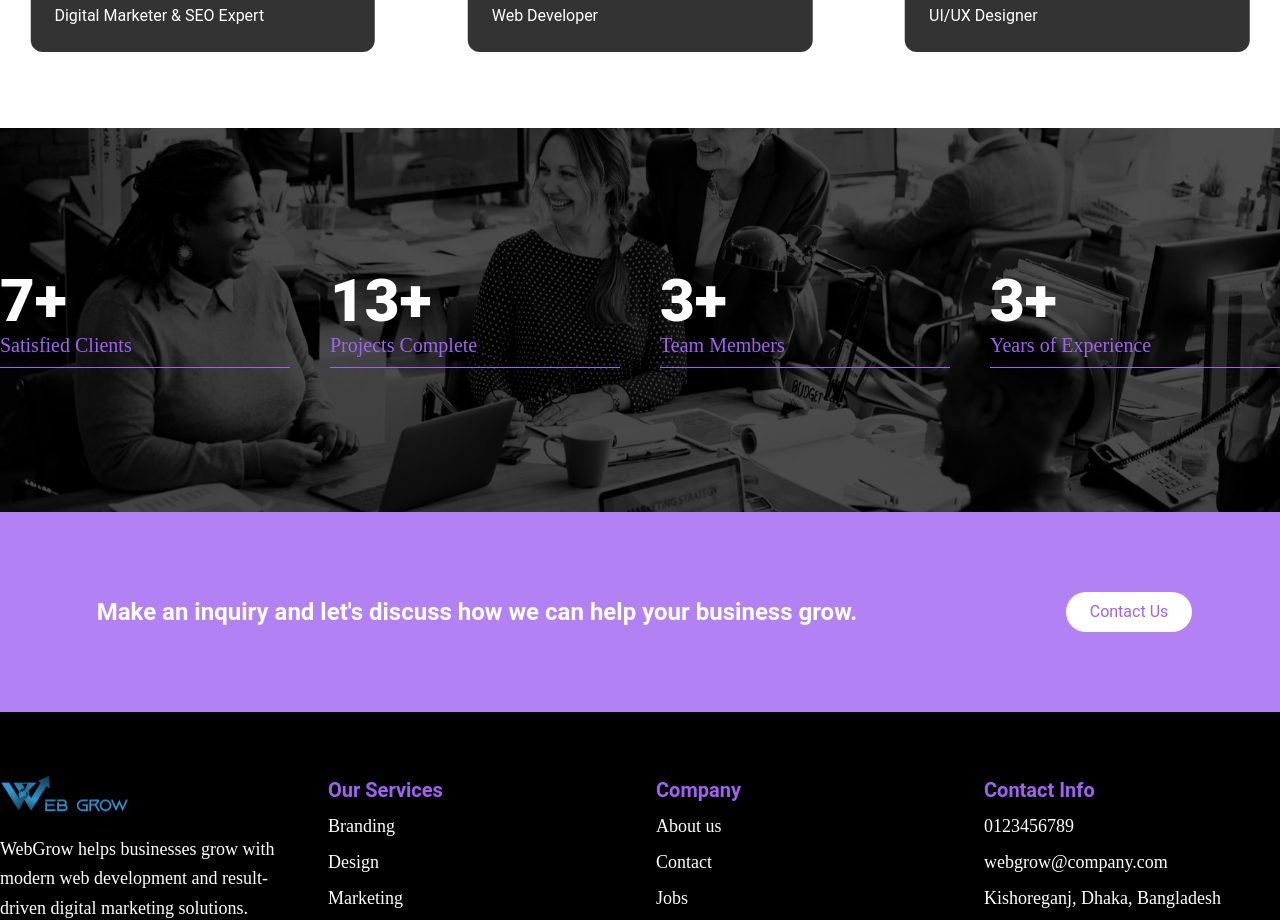
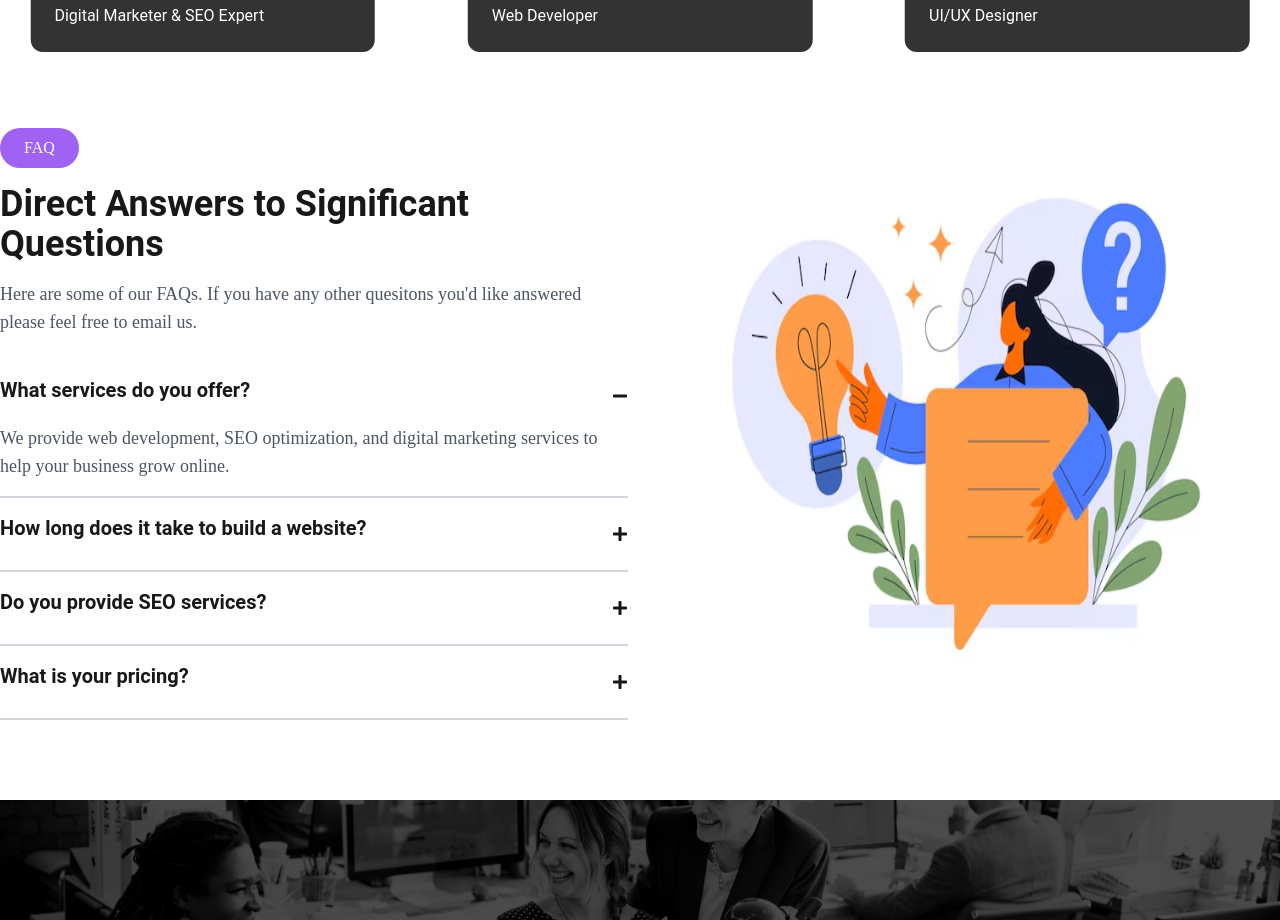
Before and after one commit to Tamanna5092/web-grow, a React (Vite) app: page / in a window 1280 px wide. Shown: the part 2380-3300 px from the top of the page. Built offline with nearby package versions, Linux system fonts and the light colour scheme.

Commit message:
faq section and added text color

```diff
--- a/src/components/AboutUs/AboutUs.jsx
+++ b/src/components/AboutUs/AboutUs.jsx
@@ -8,7 +8,7 @@ export default function AboutUs() {
       <div className='md:col-span-3 flex flex-col px-4 md:px-0'>
         <h2 className='text-3xl md:text-4xl font-bold text-(--primary-color)'>About Us</h2>
         <hr className='w-40 border-2 border-(--primary-color) my-6' />
-        <p className='lora text-lg'>We are a team of passionate developers and designers dedicated to creating amazing web experiences that help businesses grow online. Our goal is to deliver high-quality solutions that are fast, user-friendly, and optimized for success. We focus on building modern, responsive websites and implementing result-driven digital marketing strategies that increase visibility, attract more customers, and boost overall business performance. With a strong commitment to quality, creativity, and innovation, we ensure every project we deliver meets the highest standards and provides real value to our clients. <Link to="/about" className='text-(--primary-color) hover:underline'>More</Link></p>
+        <p className='lora text-lg text-(--text-color)'>We are a team of passionate developers and designers dedicated to creating amazing web experiences that help businesses grow online. Our goal is to deliver high-quality solutions that are fast, user-friendly, and optimized for success. We focus on building modern, responsive websites and implementing result-driven digital marketing strategies that increase visibility, attract more customers, and boost overall business performance. With a strong commitment to quality, creativity, and innovation, we ensure every project we deliver meets the highest standards and provides real value to our clients. <Link to="/about" className='text-(--primary-color) hover:underline'>More</Link></p>
       </div>
       <div className='md:col-span-2'>
         <img className='w-full object-cover border-4 border-(--primary-color) hover:bg-(--var-color-primary) hover:scale-105 duration-500 hover:brightness-75' src={about} alt="About Us" />
--- a/src/components/DigitalMarketing/DigitalMarketing.jsx
+++ b/src/components/DigitalMarketing/DigitalMarketing.jsx
@@ -95,10 +95,12 @@ export default function DigitalMarketing() {
             >
               <Icon className="w-16 h-16 p-4 bg-(--primary-color) text-white rounded-lg" />
               <h2 className="text-2xl font-bold mt-6">{service.title}</h2>
-              <p className=" mt-4 lora text-lg">{service.description}</p>
+              <p className=" mt-4 lora text-lg text-(--text-color)">
+                {service.description}
+              </p>
               <ul className="mt-4 space-y-2">
                 {service.features.map((feature, index) => (
-                  <li key={index} className="flex items-center gap-2">
+                  <li key={index} className="flex items-center text-(--text-color) gap-2">
                     <FaCheckCircle className="w-4 h-4 text-(--primary-color)" />
                     {feature}
                   </li>
--- /dev/null
+++ b/src/components/FAQ/FAQ.jsx
@@ -0,0 +1,76 @@
+import React, { useState } from "react";
+import faqimg from "../../assets/FAQ.avif";
+import { FaPlus, FaMinus } from "react-icons/fa";
+
+export default function FAQ() {
+  const [activeIndex, setActiveIndex] = useState(0);
+
+  const toggleFAQ = (index) => {
+    setActiveIndex((prevActive) => (prevActive === index ? null : index));
+  };
+
+  const faqs = [
+    {
+      question: "What services do you offer?",
+      answer:
+        "We provide web development, SEO optimization, and digital marketing services to help your business grow online.",
+    },
+    {
+      question: "How long does it take to build a website?",
+      answer:
+        "It usually takes 3–7 days depending on the complexity and requirements of the project.",
+    },
+    {
+      question: "Do you provide SEO services?",
+      answer:
+        "Yes, we offer both on-page and off-page SEO to improve your website ranking and traffic.",
+    },
+    {
+      question: "What is your pricing?",
+      answer:
+        "Our pricing depends on the project scope. Contact us to get a custom quote based on your needs.",
+    },
+  ];
+
+  return (
+    <div className="my-20 grid grid-cols-1 md:grid-cols-2 gap-6 px-4 md:px-0">
+      <div>
+        <div>
+          <p className="lora bg-(--primary-color) text-white py-2 px-6 rounded-full w-fit">
+            FAQ
+          </p>
+          <h2 className="text-2xl md:text-4xl font-bold mt-4">
+            Direct Answers to Significant Questions
+          </h2>
+          <p className="mt-4 lora text-lg text-(--text-color)">
+            Here are some of our FAQs. If you have any other quesitons you'd
+            like answered please feel free to email us.
+          </p>
+        </div>
+        <div className="mt-6">
+          {faqs.map((faq, index) => (
+            <div key={index} className="border-b-2 border-gray-300 py-4">
+              <button
+                onClick={() => toggleFAQ(index)}
+                className="w-full text-left flex justify-between items-center space-y-3 font-medium cursor-pointer"
+              >
+                <span className="text-xl font-bold">{faq.question}</span>
+                <span>{activeIndex === index ? <FaMinus /> : <FaPlus />}</span>
+              </button>
+              <div
+                className={`overflow-hidden transition-all duration-1000 ${
+                  activeIndex === index ? "mt-2" : "max-h-0"
+                }`}
+              >
+                <p className="lora text-lg text-(--text-color)">{faq.answer}</p>
+              </div>
+            </div>
+          ))}
+        </div>
+      </div>
+      <div>
+        <img className="w-full h-full" src={faqimg} alt="FAQ" />
+      </div>
+    </div>
+  );
+}
--- a/src/components/Home/Home.jsx
+++ b/src/components/Home/Home.jsx
@@ -4,6 +4,7 @@ import AboutUs from '../AboutUs/AboutUs'
 import OurService from '../OurService/OurService'
 import OurTeam from '../OurTeam/OurTeam'
 import ContactUs from '../ContactUs/ContactUs'
+import FAQ from '../FAQ/FAQ'
 
 export default function Home() {
   return (
@@ -13,6 +14,7 @@ export default function Home() {
         <AboutUs></AboutUs>
         <OurService></OurService>
         <OurTeam></OurTeam>
+        <FAQ></FAQ>
     </div>
         <ContactUs></ContactUs>
     </div>
--- a/src/components/WebDevelopment/WebDevelopment.jsx
+++ b/src/components/WebDevelopment/WebDevelopment.jsx
@@ -73,10 +73,12 @@ export default function WebDevelopment() {
             >
               <Icon className="w-16 h-16 p-4 bg-(--primary-color) text-white rounded-lg" />
               <h2 className="text-2xl font-bold mt-6">{service.title}</h2>
-              <p className=" mt-4 lora text-lg">{service.description}</p>
+              <p className=" mt-4 lora text-lg text-(--text-color)">
+                {service.description}
+              </p>
               <ul className="mt-4 space-y-2">
                 {service.features.map((feature, index) => (
-                  <li key={index} className="flex items-center gap-2">
+                  <li key={index} className="flex items-center text-(--text-color) gap-2">
                     <FaCheckCircle className="w-4 h-4 text-(--primary-color)" />
                     {feature}
                   </li>
--- a/src/index.css
+++ b/src/index.css
@@ -20,10 +20,12 @@ body {
 
 :root {
   --primary-color: #9F62F2;
+  --text-color: #4b5563;
 }
 
 [data-theme="dark"] {
   --primary-color: #facc15;
+  --text-color: #b5b8bf;
 }
 
 .navlink-active,
--- a/src/pages/Contact/Contact.jsx
+++ b/src/pages/Contact/Contact.jsx
@@ -13,7 +13,7 @@ export default function Contact() {
         <h3 className="text-2xl md:text-3xl font-bold text-(--primary-color) w-fit border-b-2 border-(--primary-color) mb-10">
           Contact Us
         </h3>
-        <p className="lora text-lg mb-6">
+        <p className="lora text-lg text-(--text-color) mb-6">
           Whether you need a website or digital marketing services, we are here
           to help. Get in touch with us and let's build something amazing
           together.
@@ -25,7 +25,9 @@ export default function Contact() {
               <IoCallOutline className="w-10 h-10 p-2" />
             </span>
             <div>
-              <p className="lora text-lg">+8801982845092</p>
+              <p className="lora text-lg text-(--text-color)">
+                +8801982845092
+              </p>
             </div>
           </div>
           <div className="flex items-center gap-3">
@@ -34,7 +36,9 @@ export default function Contact() {
               <IoMailOutline className="w-10 h-10 p-2" />
             </span>
             <div>
-              <p className="lora text-lg">webgrow@company.com</p>
+              <p className="lora text-lg text-(--text-color)">
+                webgrow@company.com
+              </p>
             </div>
           </div>
           <div className="flex items-center gap-3">
@@ -43,7 +47,9 @@ export default function Contact() {
               <IoLocationOutline className="w-10 h-10 p-2" />
             </span>
             <div>
-              <p className="lora text-lg">Kishoreganj, Dhaka, Bangladesh</p>
+              <p className="lora text-lg text-(--text-color)">
+                Kishoreganj, Dhaka, Bangladesh
+              </p>
             </div>
           </div>
         </div>
```
Also changed, not shown: src/components/OurService/OurService.jsx (+6 -6 lines), src/pages/About/About.jsx (+25 -49 lines), src/assets/FAQ.avif (added).
